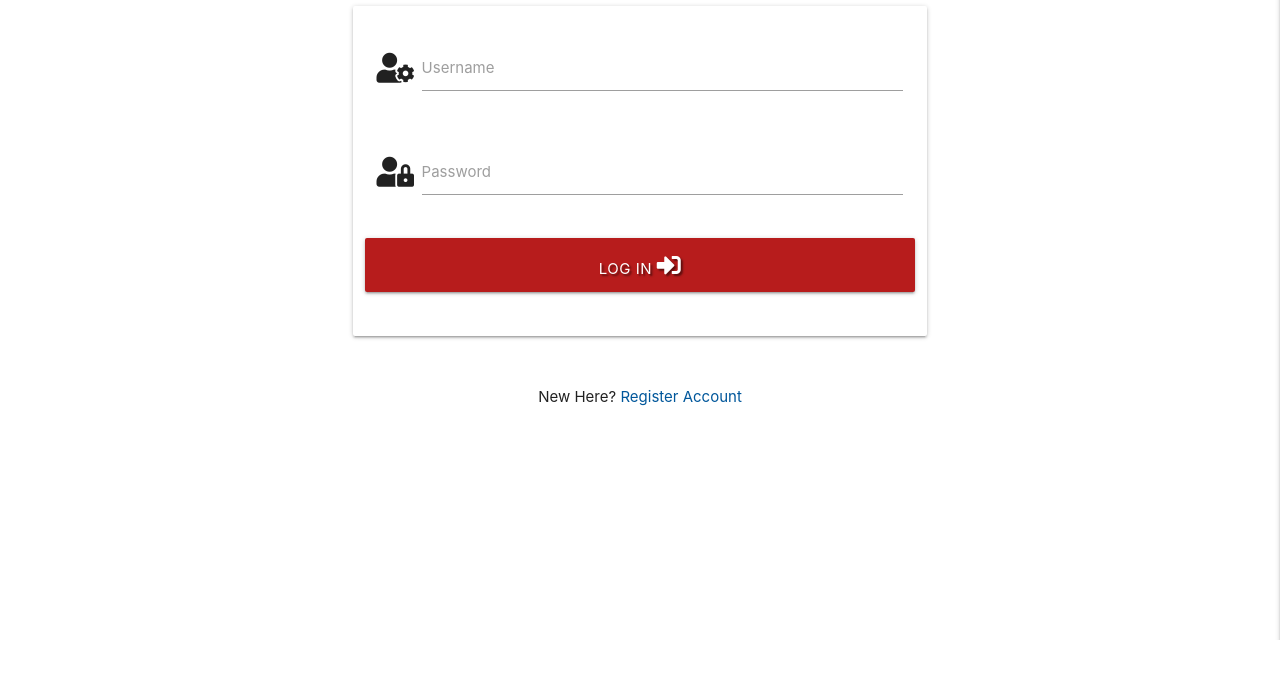
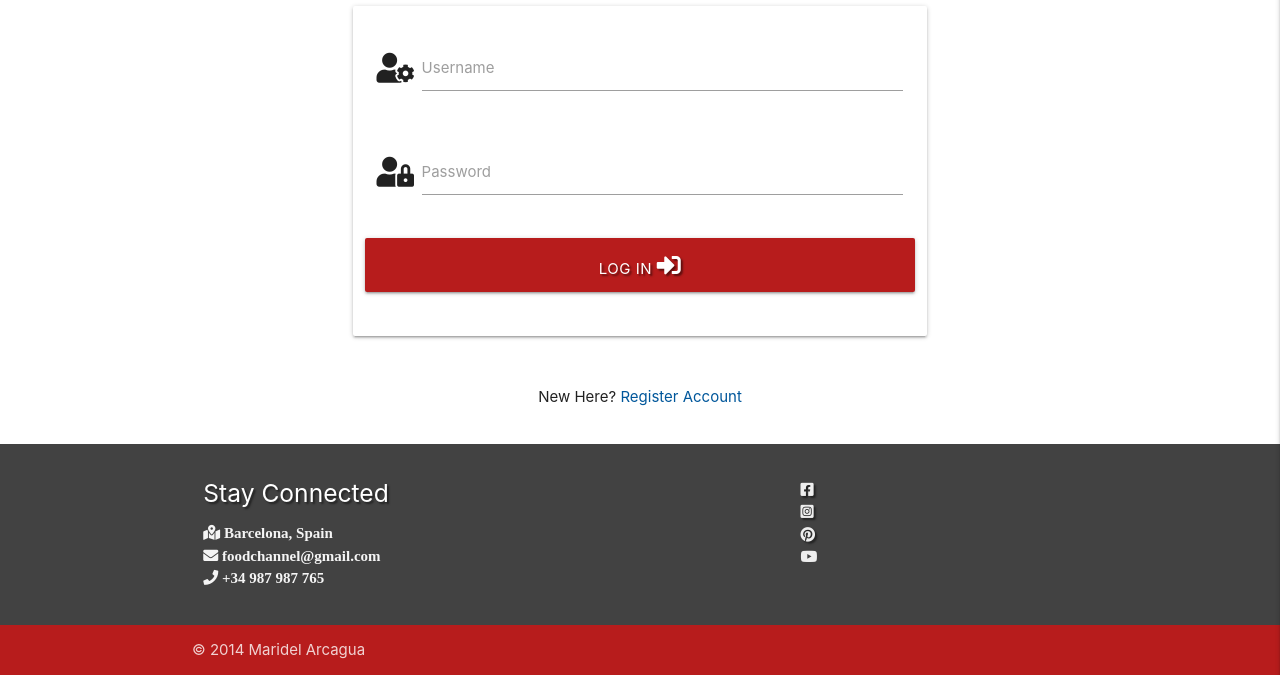
Before and after one commit to Code-Institute-Submissions/foodchannel101, a Flask app: page /login in a window 1280 px wide. Shown: the part 160-835 px from the top of the page. Before the commit the page ends 800 px from the top, so only its background shows below. Run offline with Flask 2, Linux system fonts and the light colour scheme; some libraries are stand-ins or nearby versions.

Commit message:
Added Footer Social links and styled

```diff
--- a/templates/base.html
+++ b/templates/base.html
@@ -56,11 +56,45 @@
         {% endwith %}
     </section>
 
+
+
     <main class="container">
         {% block content %}
         {% endblock %}
     </main>
 
+    <footer class="page-footer grey darken-3">
+        <div class="container grey darken-3">
+            <div class="row">
+                <div class="col l6 s12">
+                    <h5 class="white-text text-shadow">Stay Connected</h5>
+                    <ul class="grey-text text-lighten-4">
+                        <li><i class="fas fa-map-marked-alt"> Barcelona, Spain</i></li>
+                        <li><i class="fas fa-envelope"> foodchannel@gmail.com</i></li>
+                        <li><i class="fas fa-phone"> +34 987 987 765</i></li>
+                    </ul>
+                </div>
+                <div class="col l4 offset-l2 s12">
+                    <ul class="social">
+                        <li class="social-links"><a class="grey-text text-shadow text-lighten-3 fab fa-facebook-square"
+                                href="https://www.facebook.com/"></a></li>
+                        <li class="social-links"><a class="grey-text text-shadow text-lighten-3 fab fa-instagram-square"
+                                href="https://www.instagram.com/!"></a></li>
+                        <li class="social-links"><a class="grey-text text-shadow text-lighten-3 fab fa-pinterest"
+                                href="https://www.pinterest.com/"></a></li>
+                        <liclass="social-links"><a class="grey-text text-lighten-3 fab fa-youtube"
+                                href="https://www.youtube.com/"></a></li>
+                    </ul>
+                </div>
+            </div>
+        </div>
+
+        <div class="footer-copyright red darken-4">
+            <div class="container ">
+                © 2014 Maridel Arcagua
+            </div>
+        </div>
+    </footer>
 
     <script src="https://code.jquery.com/jquery-3.5.1.min.js"
         integrity="sha256-9/aliU8dGd2tb6OSsuzixeV4y/faTqgFtohetphbbj0=" crossorigin="anonymous"></script>
```
